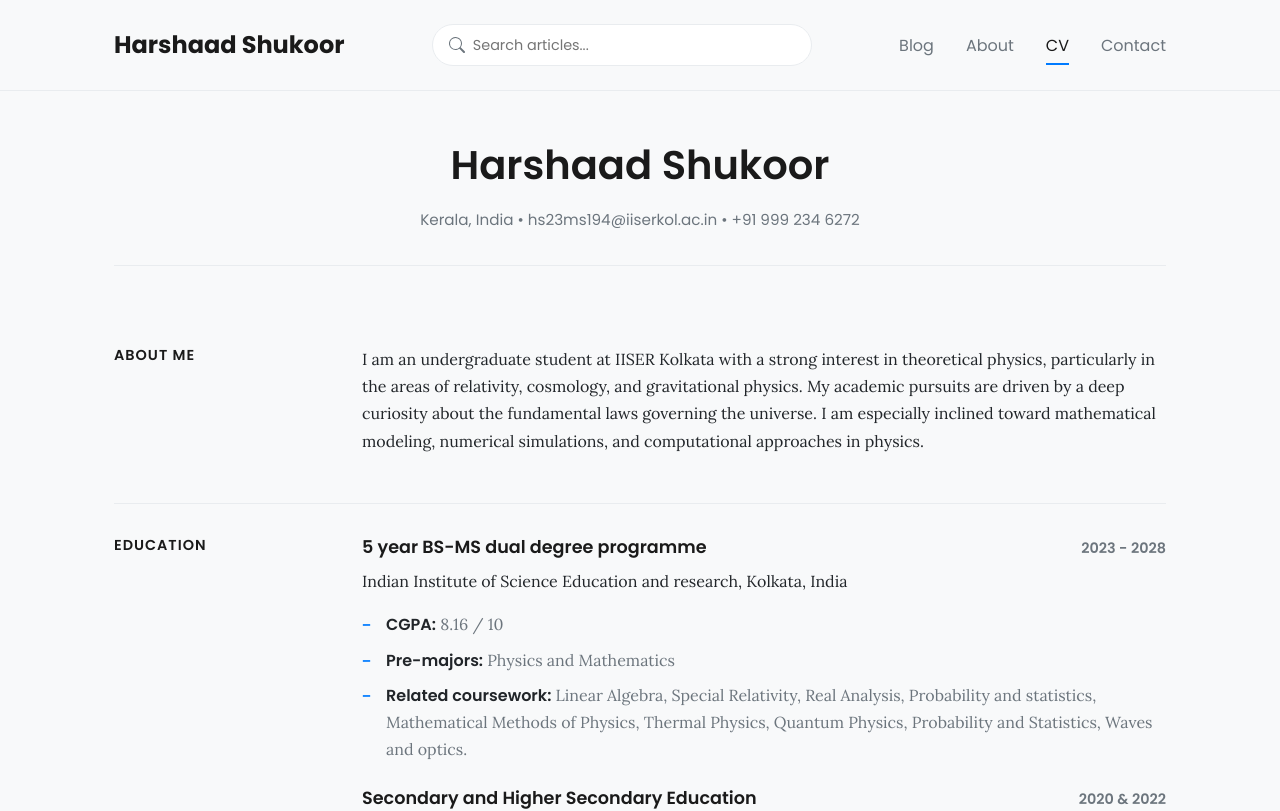
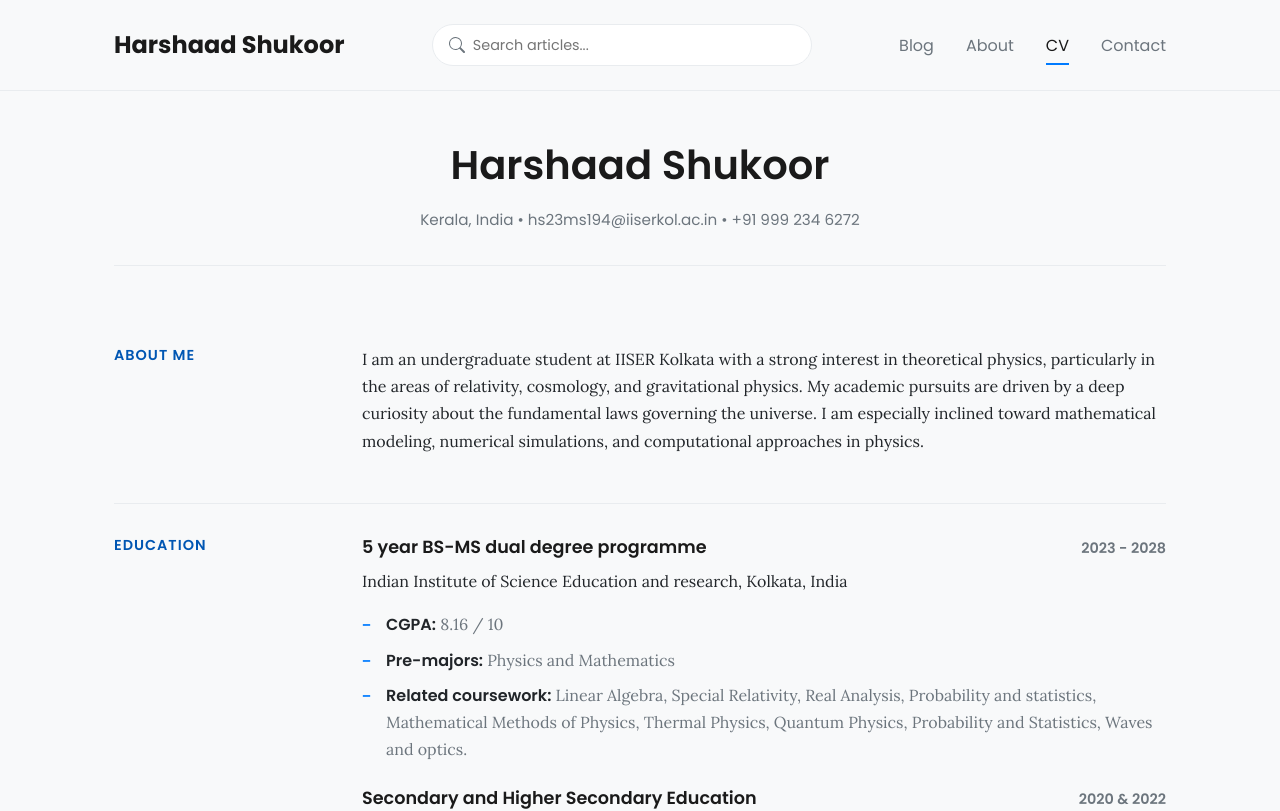
Before and after one commit to HarshaadShuk/Personal-Blog, a plain HTML site: page cv.html in a window 1280 px wide. Shown: the top 811 px of the page. Drawn offline with Linux system fonts and the light colour scheme.

Commit message:
Add files via upload

```diff
--- a/style.css
+++ b/style.css
@@ -509,7 +509,7 @@ header {
 .cv-section-title {
     font-size: 1rem;
     font-weight: 600;
-    color: var(--heading-color);
+    color: #0056b3;
     text-transform: uppercase;
     letter-spacing: 1px;
     padding: 0;
```
